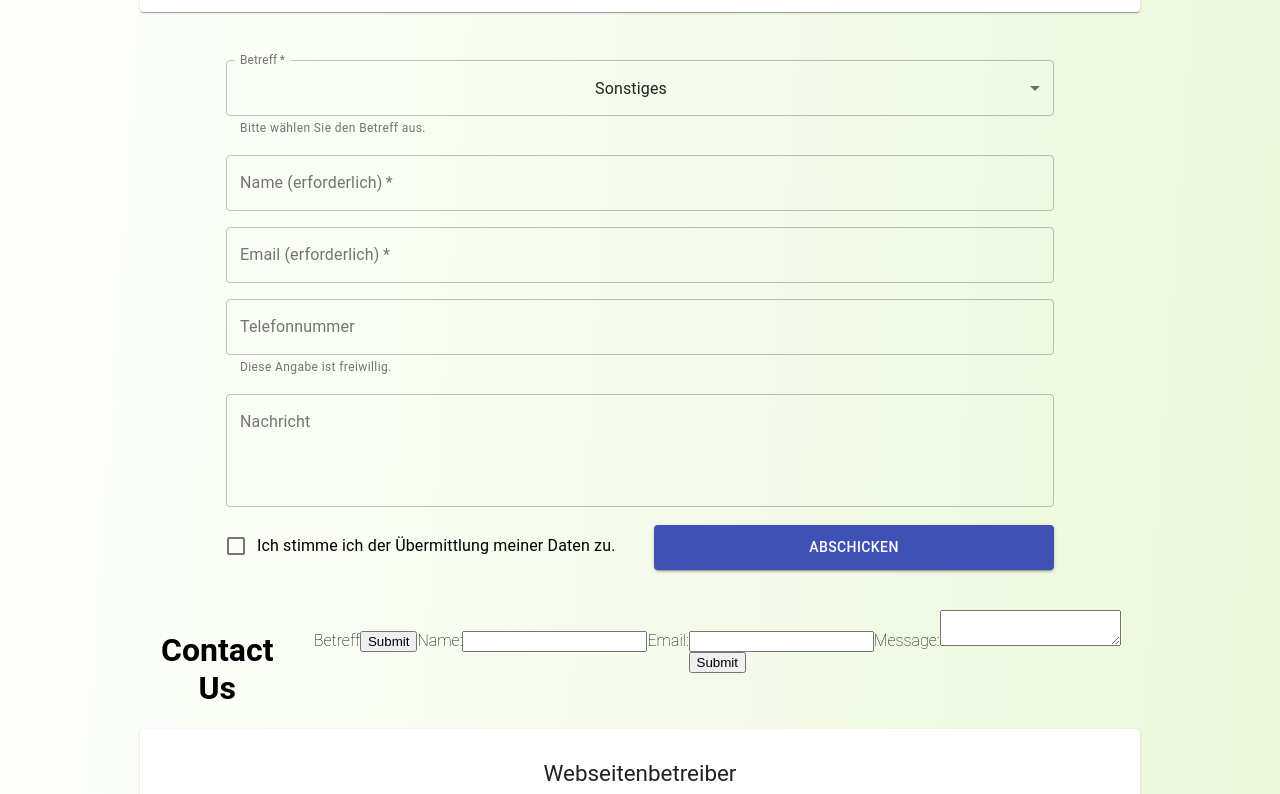
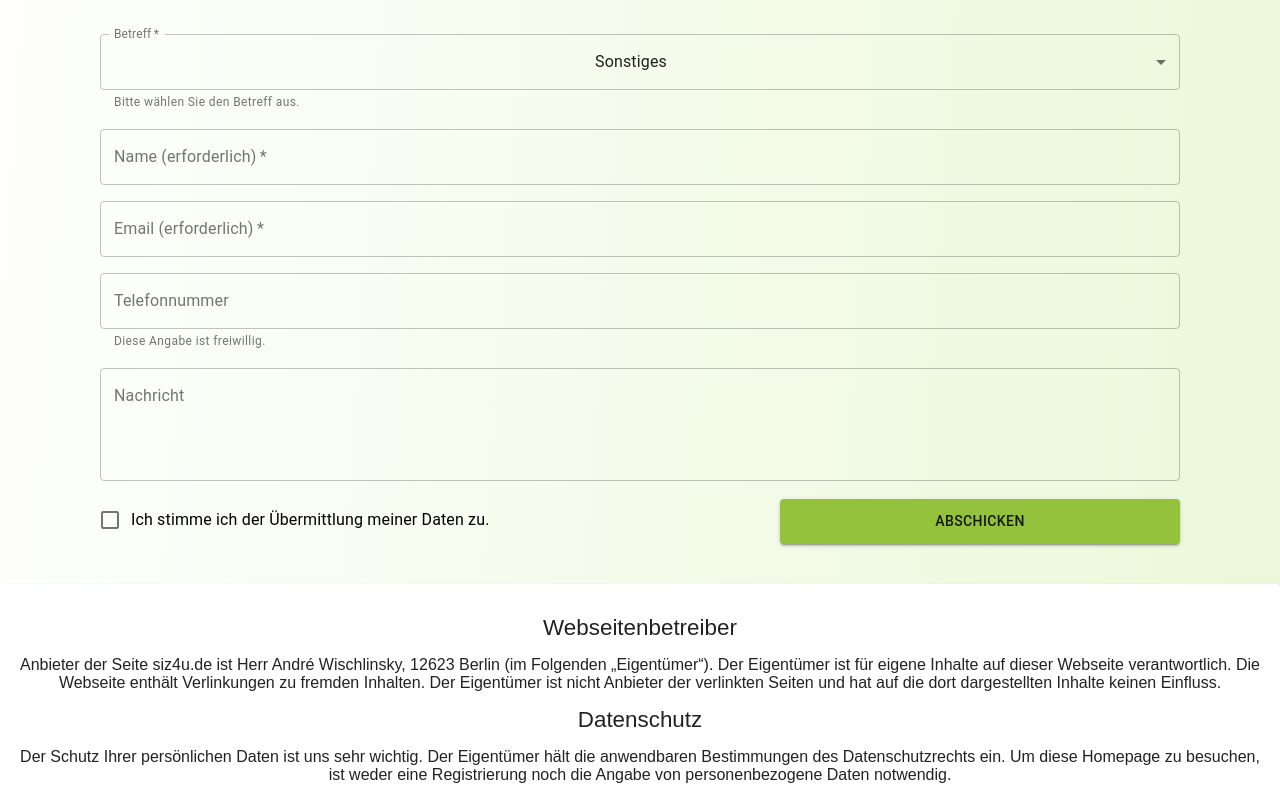
Before and after one commit to wischli/siz4u, a React (Create React App) app: page / in a window 1280 px wide. Shown: the part 1120-1914 px from the top of the page. Built offline with nearby package versions, Linux system fonts and the light colour scheme; what webfontloader would draw is missing.

Commit message:
chore: init theme

```diff
--- a/src/App.tsx
+++ b/src/App.tsx
@@ -8,24 +8,23 @@ import Header from "./components/header/Header";
 import Welcome from "./components/welcome/Welcome";
 // import ContactMe from './components/contact/ContactMe'
 import Datenschutz from "./components/privacy/Datenschutz";
-import MyForm from "./components/Form/Form";
 import MForm from "./components/Form/MForm";
+import { ThemeProvider } from "@material-ui/core";
+import { theme } from "./components/MyTheme/MyTheme";
 
 function App() {
   return (
+    <ThemeProvider theme={theme}>
       <div id="menuOuterContainer" className="App">
         <AppBar />
         <main id="menuPageWrap">
           <Header />
-        <div className="my-cards">
           <Welcome />
-          {/* <ContactMe /> */}
           <MForm />
-          <MyForm />
           <Datenschutz />
-        </div>
         </main>
       </div>
+    </ThemeProvider>
   );
 }
 
--- a/src/components/Form/Form.tsx
+++ b/src/components/Form/Form.tsx
@@ -19,17 +19,18 @@ function MyForm() {
     e.preventDefault();
     const form = e.target;
     setServerState({ submitting: true, status: null });
-    axios({
-      method: "post",
-      url: "https://formspree.io/mbjavdke",
-      data: new FormData(form),
-    })
-      .then((r) => {
-        handleServerResponse(true, "Thanks!", form);
-      })
-      .catch((r) => {
-        handleServerResponse(false, r.response.data.error, form);
-      });
+    console.log(new FormData(form).getAll("name"));
+    // axios({
+    //   method: "post",
+    //   url: "https://formspree.io/mbjavdke",
+    //   data: new FormData(form),
+    // })
+    //   .then((r) => {
+    //     handleServerResponse(true, "Thanks!", form);
+    //   })
+    //   .catch((r) => {
+    //     handleServerResponse(false, r.response.data.error, form);
+    //   });
   };
   return (
     <div style={{ display: "flex" }}>
--- a/src/components/MyTheme/MyTheme.tsx
+++ b/src/components/MyTheme/MyTheme.tsx
@@ -1,6 +1,44 @@
+import { isMobile } from "react-device-detect";
+import { createMuiTheme, responsiveFontSizes } from "@material-ui/core/styles";
+
 const myTheme = {
-  primaryColor: "#95c23d",
+  primaryColor: "",
   secondaryColor: "#ffffff",
+  button: {
+    height: isMobile ? 50 : "auto",
+  },
 };
 
 export default myTheme;
+
+// https://material-ui.com/customization/palette/
+
+export const theme = responsiveFontSizes(
+  createMuiTheme({
+    palette: {
+      type: "light",
+      // text: {
+      //   primary: "#fff",
+      // },
+      primary: {
+        // light: will be calculated from palette.primary.main,
+        main: "#95c23d", // dark: will be calculated from palette.primary.main,
+        // contrastText: will be calculated to contrast with palette.primary.main
+        // contrastText: "#fff",
+      },
+      secondary: {
+        light: "#0066ff",
+        main: "#0044ff",
+        // dark: will be calculated from palette.secondary.main,
+        contrastText: "#ffcc00",
+      },
+      // Used by `getContrastText()` to maximize the contrast between
+      // the background and the text.
+      // contrastThreshold: 3,
+      // // Used by the functions below to shift a color's luminance by approximately
+      // // two indexes within its tonal palette.
+      // // E.g., shift from Red 500 to Red 300 or Red 700.
+      // tonalOffset: 0.2,
+    },
+  })
+);
```
Lines whose indentation alone changed are shown as unchanged.
